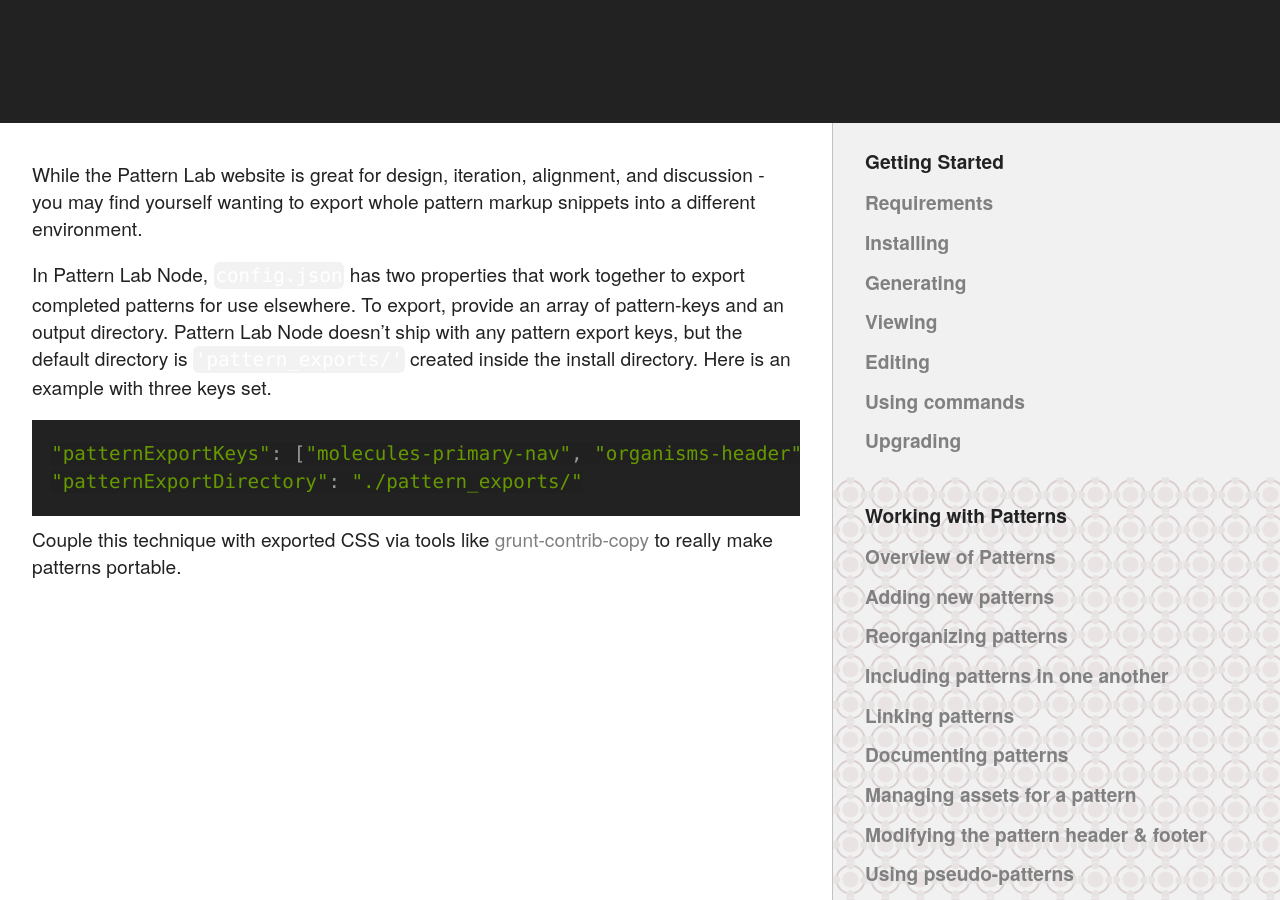
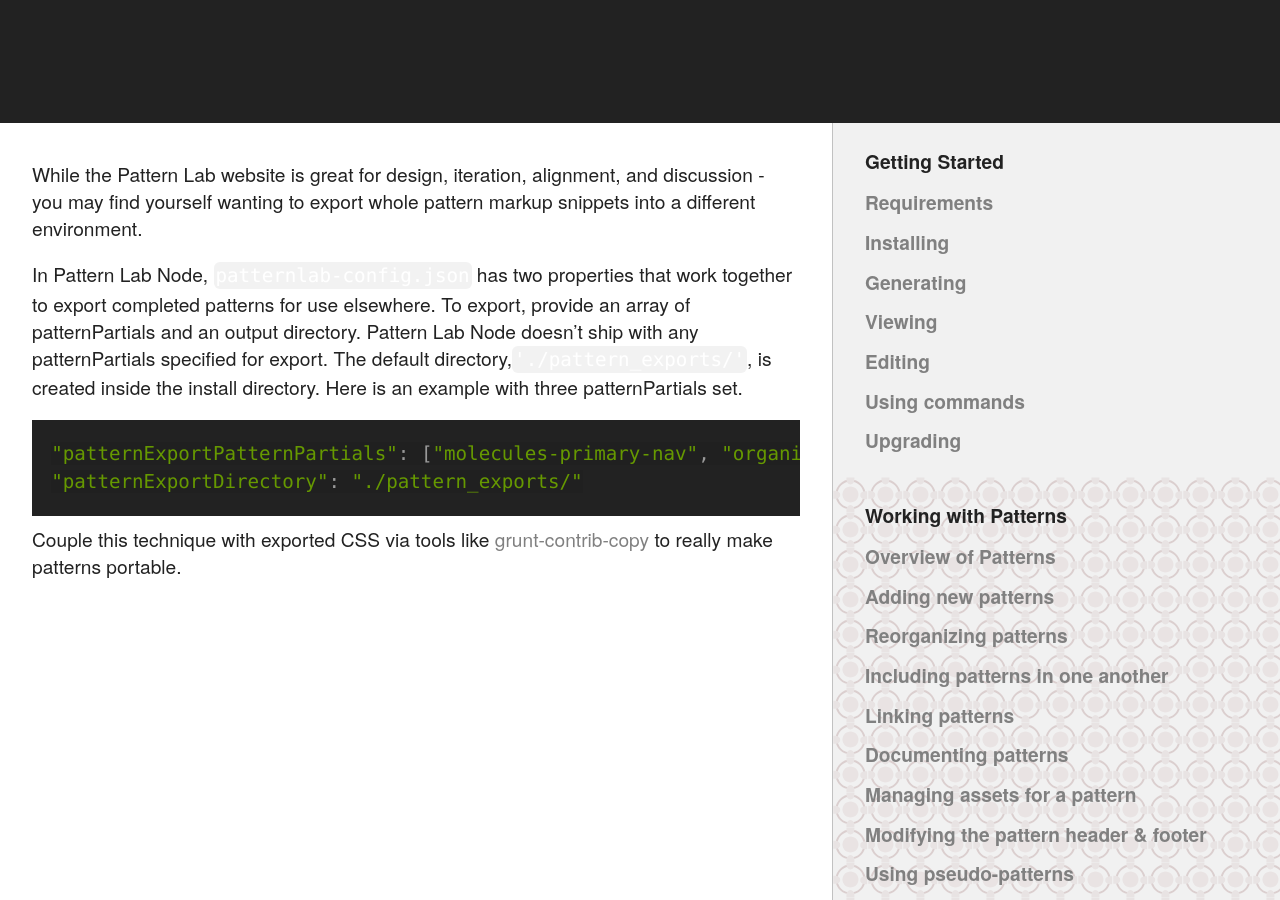
Before and after one commit to pattern-lab/website, a Jekyll site: the page built from docs/advanced-exporting-patterns.md, in a window 1280 px wide and 900 px high, scrolled down 312 px. Built offline with Jekyll 4.4.1, drawn with Linux system fonts in a browser that asks for light colours; comment, search, counter and statistics services are not loaded.

Commit message:
Node pattern export changes per https://github.com/pattern-lab/website/issues/63
closes #63

````diff
--- a/docs/advanced-exporting-patterns.md
+++ b/docs/advanced-exporting-patterns.md
@@ -6,10 +6,10 @@
 
 While the Pattern Lab website is great for design, iteration, alignment, and discussion - you may find yourself wanting to export whole pattern markup snippets into a different environment.
 
-In Pattern Lab Node, `config.json` has two properties that work together to export completed patterns for use elsewhere. To export, provide an array of pattern-keys and an output directory. Pattern Lab Node doesn't ship with any pattern export keys, but the default directory is `'pattern_exports/'` created inside the install directory. Here is an example with three keys set.
+In Pattern Lab Node, `patternlab-config.json` has two properties that work together to export completed patterns for use elsewhere. To export, provide an array of patternPartials and an output directory. Pattern Lab Node doesn't ship with any patternPartials specified for export. The default directory,`'./pattern_exports/'`, is created inside the install directory. Here is an example with three patternPartials set.
 
 ```javascript
-"patternExportKeys": ["molecules-primary-nav", "organisms-header", "organisms-footer"],
+"patternExportPatternPartials": ["molecules-primary-nav", "organisms-header", "organisms-footer"],
 "patternExportDirectory": "./pattern_exports/"
 ```
 
````
